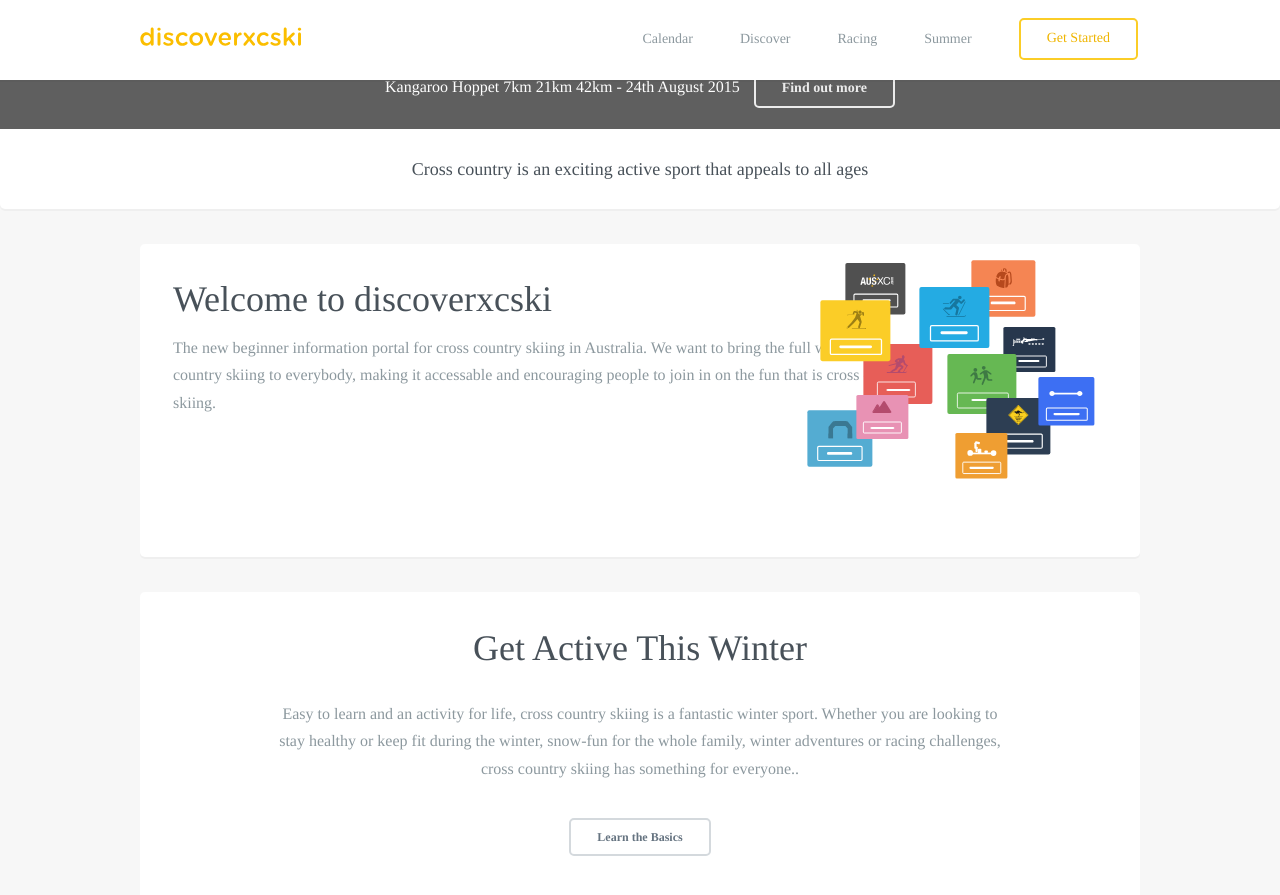
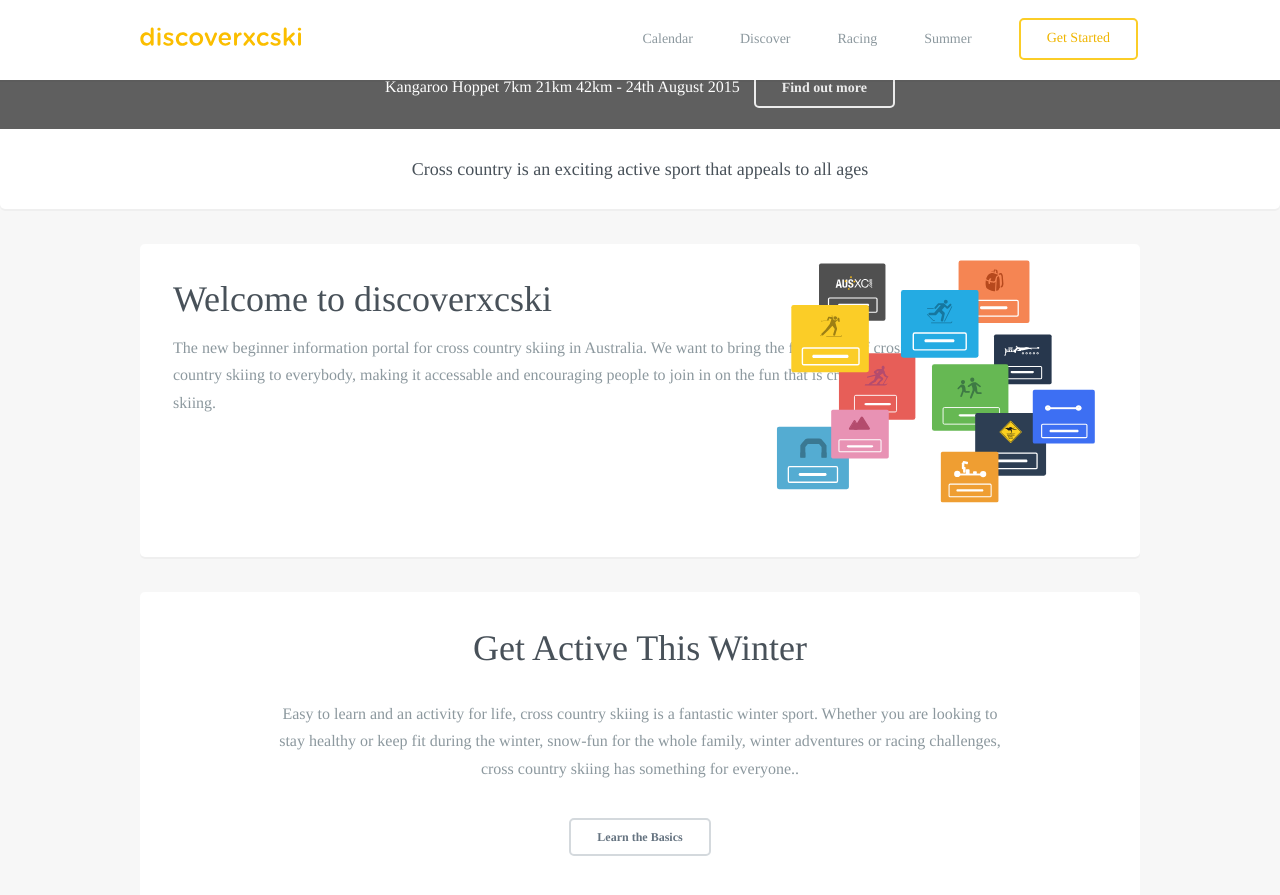
Before and after one commit to robcatto/robcatto.github.io, a Jekyll site: the page index.html, which Jekyll copies as it is, in a window 1280 px wide and 900 px high, scrolled down 911 px. Shown: the top 895 px of the window. Built offline with Jekyll 4.4.1, drawn with Linux system fonts in a browser that asks for light colours; some web fonts are replaced; Markdown is read by kramdown in place of the engine named in the settings.

Commit message:
Update index.html

```diff
--- a/index.html
+++ b/index.html
@@ -185,7 +185,7 @@
                         <div class="column two">
                                                 <div class="icon-card">
 
-                                                <svg width="288px" height="219px" class="home__icons" viewBox="0 0 288 219" version="1.1" xmlns="http://www.w3.org/2000/svg" xmlns:xlink="http://www.w3.org/1999/xlink" xmlns:sketch="http://www.bohemiancoding.com/sketch/ns">
+                                                <svg width="319px" height="243px" class="home__icons" viewBox="0 0 288 219" version="1.1" xmlns="http://www.w3.org/2000/svg" xmlns:xlink="http://www.w3.org/1999/xlink" xmlns:sketch="http://www.bohemiancoding.com/sketch/ns">
     <!-- Generator: Sketch 3.3.2 (12043) - http://www.bohemiancoding.com/sketch -->
     <title>Discover Icons</title>
     <desc>Created with Sketch.</desc>
```
